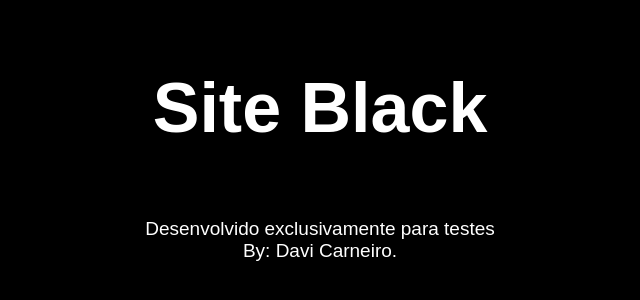
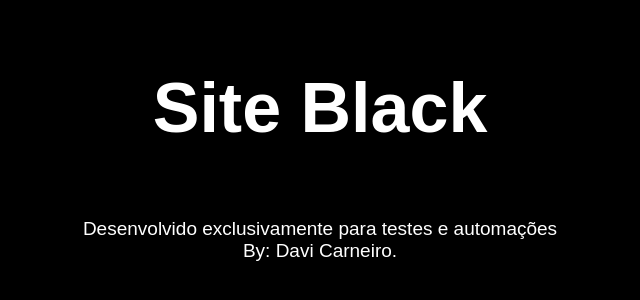
Before and after one commit to davicarnneiro/application-web-aws, a website: page src/index.html in a window 1280 px wide. Shown: the part 176-476 px from the top of the page, without its empty margins (320-960 px from the left). Drawn offline with Linux system fonts and the light colour scheme.

Commit message:
Alterando o site no html

```diff
--- a/src/index.html
+++ b/src/index.html
@@ -26,7 +26,7 @@ body,td,th {
 <body bgcolor="#000000" text="#FFFFFF" link="#FFFFFF" vlink="#FFFFFF" alink="#FFFFFF">
 <h3 class="Titulo-01">&nbsp;</h3>
 <h3 class="Titulo-01">Site Black</h3>
-<p class="text">Desenvolvido exclusivamente para testes<br />
+<p class="text">Desenvolvido exclusivamente para testes e automações<br />
   By: Davi Carneiro.
 </p>
 </body>
```
